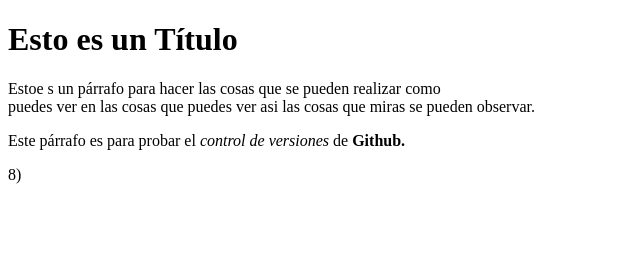
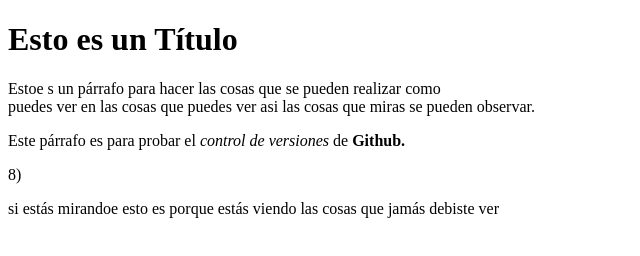
Before and after one commit to Lehkikm/Github-cosas, a plain HTML site: page Job.html in a window 1280 px wide. Shown: the whole page, without its empty margins (0-640 px from the left). Drawn offline with Linux system fonts and the light colour scheme.

Commit message:
Este es el tercer commit

```diff
--- a/Job.html
+++ b/Job.html
@@ -17,5 +17,7 @@
     <p>
 
     8)
+
+    <p> si est&aacutes mirandoe esto es porque est&aacutes viendo las cosas que jam&aacutes debiste ver</p>
 </body>
 </html>
```
